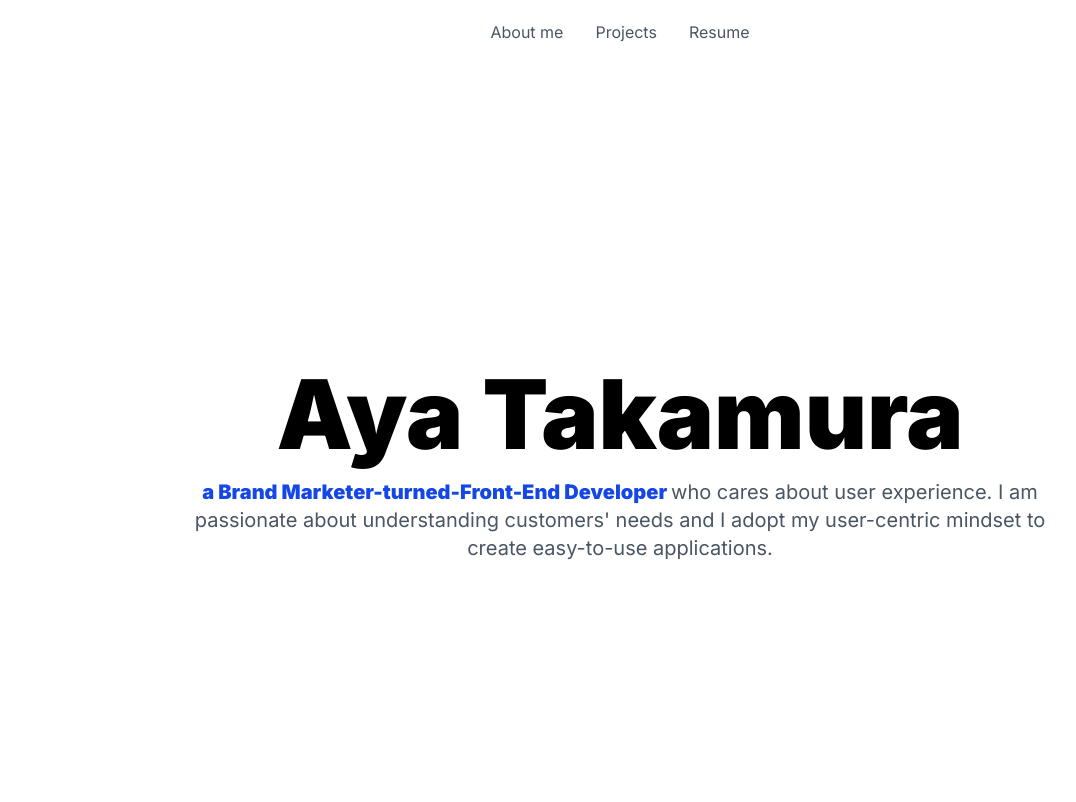
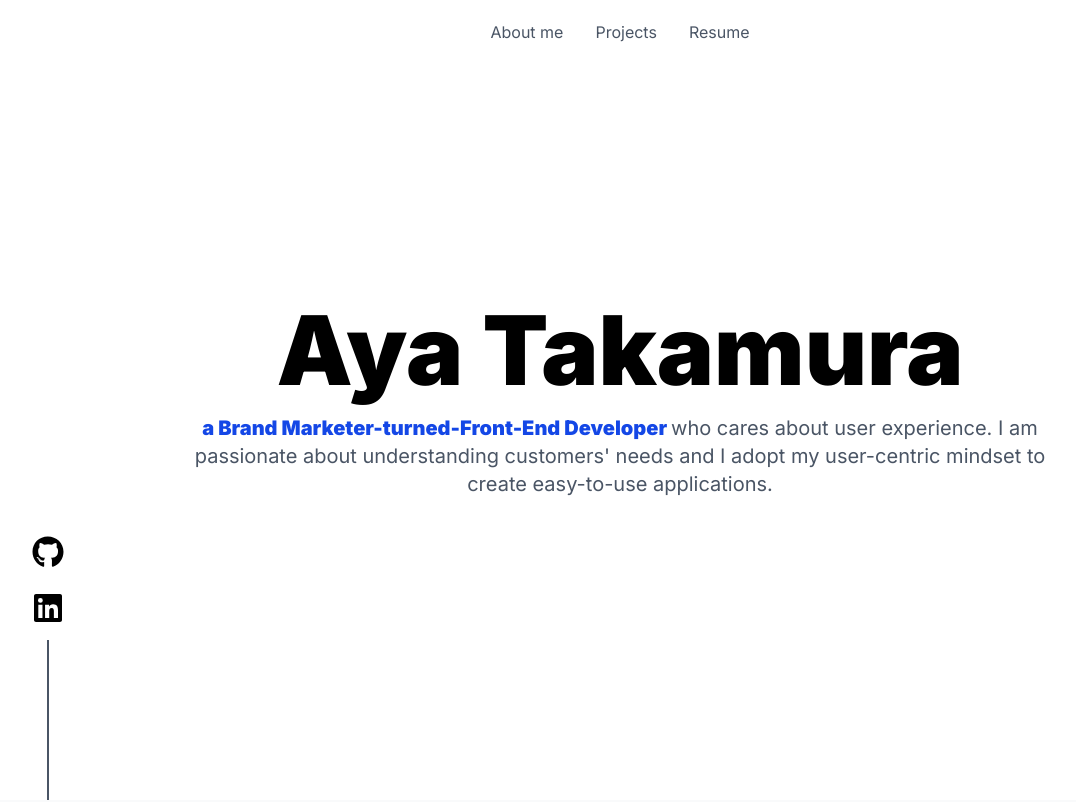
Before and after one commit to ayarmkt/portfolio-nuxt, a Nuxt app: page / in a window 1280 px wide. Shown: the top 802 px of the page, without its empty margins (20-1096 px from the left). Built offline with nearby package versions, Linux system fonts and the light colour scheme.

Commit message:
feat: :art: added contacts

```diff
--- /dev/null
+++ b/app/components/Contacts.vue
@@ -0,0 +1,31 @@
+<script setup lang="ts">
+import { FontAwesomeIcon } from '@fortawesome/vue-fontawesome';
+
+const links = [
+  {
+    label: 'GitHub',
+    class: 'fa-github',
+    url: 'https://github.com/ayarmkt',
+  },
+  {
+    label: 'LinkedIn',
+    class: 'fa-linkedin',
+    url: 'https://www.linkedin.com/in/aya-t/',
+  },
+];
+</script>
+
+<template>
+  <div
+    class="md:fixed md:bottom-0 md:left-12 md:flex md:flex-col md:items-center md:gap-y-4"
+  >
+    <ul class="flex justify-center md:flex-col gap-x-4 gap-y-6">
+      <li v-for="(link, index) in links" :key="index">
+        <NuxtLink :to="link.url" :aria-label="`Go to ${link.label}`">
+          <font-awesome-icon :icon="`fa-brands ${link.class}`" class="fa-2xl" />
+        </NuxtLink>
+      </li>
+    </ul>
+    <div class="w-0.5 h-40 bg-gray-600 hidden md:block"></div>
+  </div>
+</template>
--- a/app/components/Hero.vue
+++ b/app/components/Hero.vue
@@ -6,7 +6,7 @@
       <Typo tag="h1" variant="title-large" class="text-center pb-4">
         Aya Takamura
       </Typo>
-      <Typo tag="p" variant="text-large" class="text-center">
+      <Typo tag="p" variant="text-large" class="text-center pb-4 md:pb-0">
         <Typo tag="span" variant="text-large" class="!text-blue-700 font-black">
           a Brand Marketer-turned-Front-End Developer
         </Typo>
@@ -14,6 +14,7 @@
         customers' needs and I adopt my user-centric mindset to create
         easy-to-use applications.
       </Typo>
+      <Contacts />
     </div>
   </section>
 </template>
--- a/app/components/NavBar.vue
+++ b/app/components/NavBar.vue
@@ -16,7 +16,7 @@ const menuItems = [
 </script>
 
 <template>
-  <nav class="sticky top-0 h-16 flex justify-center bg-white">
+  <nav class="fixed top-0 w-full h-16 flex justify-center bg-white">
     <ul class="flex gap-x-8">
       <li v-for="(menu, index) in menuItems" :key="index">
         <NuxtLink :to="menu.id" class="h-full flex items-center">
--- /dev/null
+++ b/app/plugins/fontawesome.js
@@ -0,0 +1,24 @@
+import { library, config } from '@fortawesome/fontawesome-svg-core';
+import { FontAwesomeIcon } from '@fortawesome/vue-fontawesome';
+import {
+  faTwitterSquare,
+  faYoutubeSquare,
+  faGithubSquare,
+  faLinkedin,
+  faGithub,
+} from '@fortawesome/free-brands-svg-icons';
+
+library.add(
+  faTwitterSquare,
+  faYoutubeSquare,
+  faGithubSquare,
+  faLinkedin,
+  faGithub
+);
+
+// This is important, we are going to let Nuxt worry about the CSS
+config.autoAddCss = false;
+
+export default defineNuxtPlugin((nuxtApp) => {
+  nuxtApp.vueApp.component('font-awesome-icon', FontAwesomeIcon, {});
+});
--- a/nuxt.config.ts
+++ b/nuxt.config.ts
@@ -4,7 +4,10 @@ import tailwindcss from '@tailwindcss/vite';
 export default defineNuxtConfig({
   compatibilityDate: '2025-07-15',
   devtools: { enabled: true },
-  css: ['~/assets/css/main.css'],
+  css: [
+    '~/assets/css/main.css',
+    '@fortawesome/fontawesome-svg-core/styles.css',
+  ],
   vite: {
     plugins: [tailwindcss()],
   },
--- a/package.json
+++ b/package.json
@@ -10,6 +10,9 @@
     "postinstall": "nuxt prepare"
   },
   "dependencies": {
+    "@fortawesome/fontawesome-svg-core": "^7.1.0",
+    "@fortawesome/free-brands-svg-icons": "^7.1.0",
+    "@fortawesome/vue-fontawesome": "^3.1.2",
     "@tailwindcss/vite": "^4.1.14",
     "nuxt": "^4.1.2",
     "tailwindcss": "^4.1.14",
```
Also changed, not shown: 1 other file (tests, documents, lock files or other folders).
